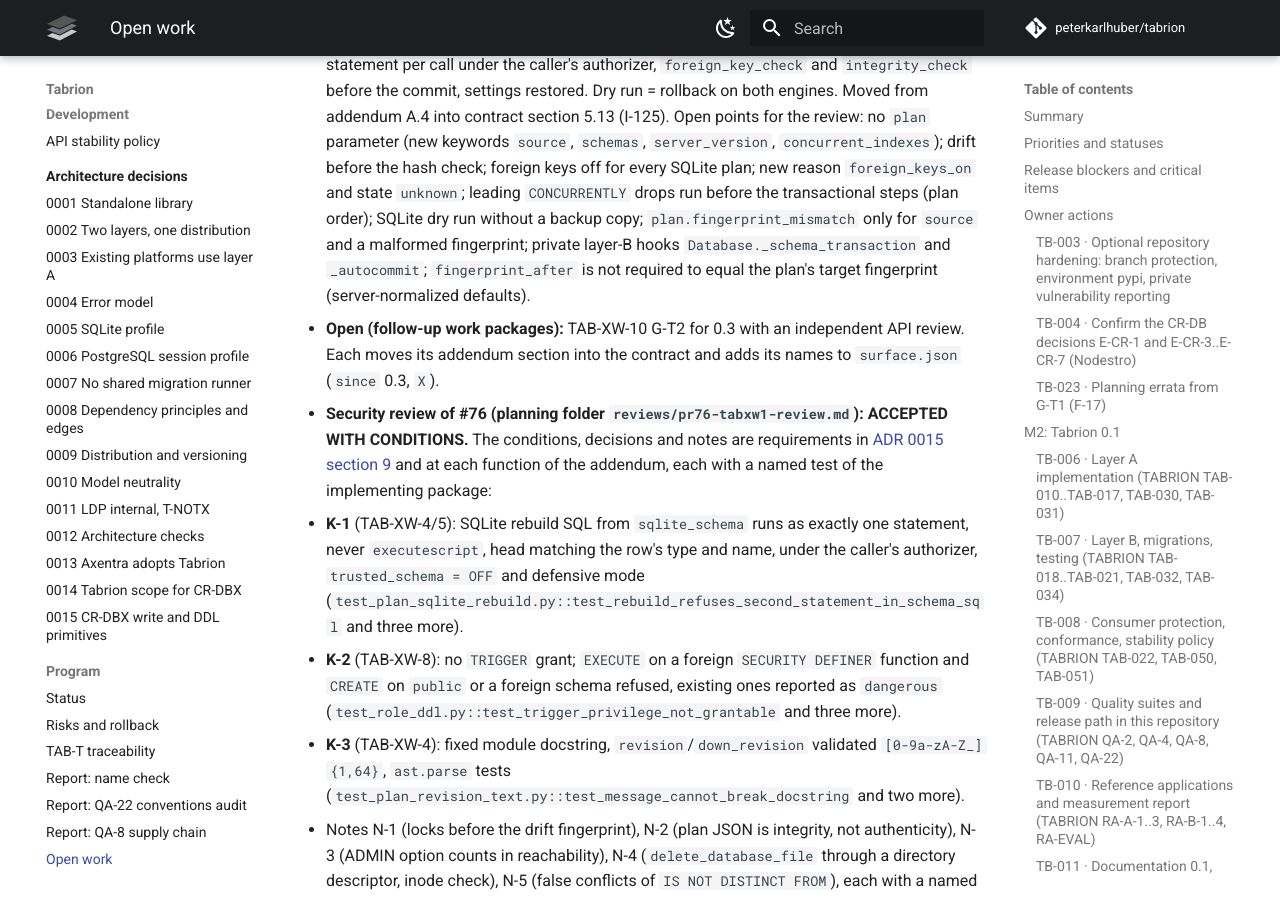
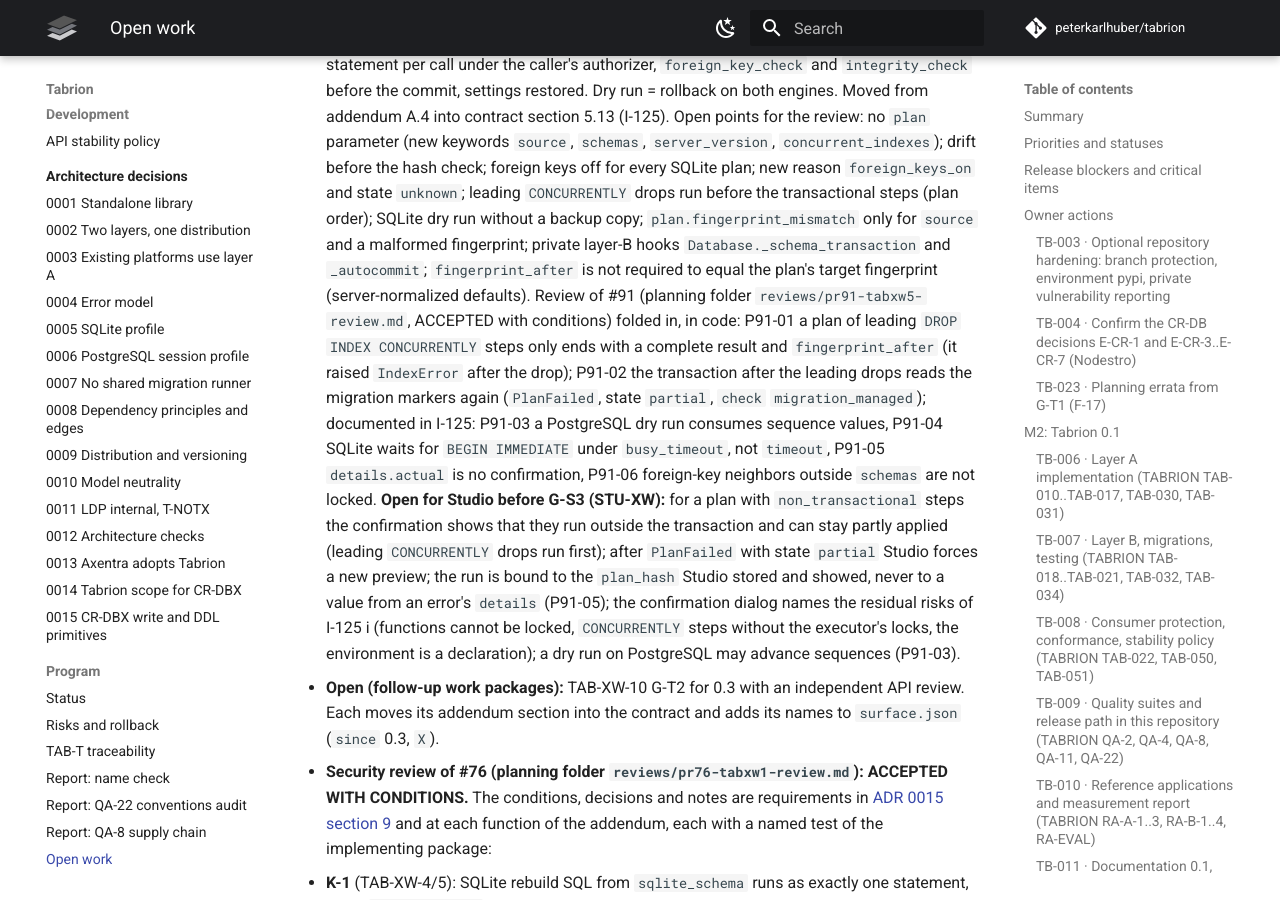
Before and after one commit to peterkarlhuber/tabrion, an MkDocs documentation site: the page built from docs/TODO.md, in a window 1280 px wide and 900 px high, scrolled down 26225 px. Built offline with MkDocs 1.6.1 and Material for MkDocs 9.7.7, drawn with Linux system fonts in a browser that asks for light colours; comment, search, counter and statistics services are not loaded.

Commit message:
TAB-XW-5: fold in the review of #91
P91-01: a plan of leading DROP INDEX CONCURRENTLY steps only no longer
calls run_rest with nothing left (IndexError after the drop); it ends
with a complete ExecutionResult and fingerprint_after. Regression tests
on PostgreSQL for drops only, creations only and both, each also as a
dry run.

P91-02: the transaction after the leading drops reads the migration
markers again and stops with PlanFailed (state partial, check
migration_managed, markers), with and without transactional steps.

P91-03..P91-06 documented in I-125 (dry run and sequences, busy_timeout
for BEGIN IMMEDIATE, details.actual is no confirmation, foreign-key
neighbors outside schemas); the guide notes the dry-run sequences and
the re-check after leading drops; TODO TB-149 records the Studio
obligations before G-S3; CHANGELOG and STATUS updated.

Co-Authored-By: Claude Opus 5.5 <noreply@anthropic.com>
Claude-Session: https://claude.ai/code/session_011tY7TC7Nu5VGro3DJGJcv8

```diff
--- a/docs/TODO.md
+++ b/docs/TODO.md
@@ -813,6 +813,18 @@ required (owner decision of 2026-11-08 11:26Z).
   order); SQLite dry run without a backup copy; `plan.fingerprint_mismatch` only for `source` and a malformed
   fingerprint; private layer-B hooks `Database._schema_transaction` and `_autocommit`; `fingerprint_after` is not
   required to equal the plan's target fingerprint (server-normalized defaults).
+  Review of #91 (planning folder `reviews/pr91-tabxw5-review.md`, ACCEPTED with conditions) folded in, in code:
+  P91-01 a plan of leading `DROP INDEX CONCURRENTLY` steps only ends with a complete result and `fingerprint_after`
+  (it raised `IndexError` after the drop); P91-02 the transaction after the leading drops reads the migration markers
+  again (`PlanFailed`, state `partial`, `check` `migration_managed`); documented in I-125: P91-03 a PostgreSQL dry
+  run consumes sequence values, P91-04 SQLite waits for `BEGIN IMMEDIATE` under `busy_timeout`, not `timeout`,
+  P91-05 `details.actual` is no confirmation, P91-06 foreign-key neighbors outside `schemas` are not locked.
+  **Open for Studio before G-S3 (STU-XW):** for a plan with `non_transactional` steps the confirmation shows that they
+  run outside the transaction and can stay partly applied (leading `CONCURRENTLY` drops run first); after
+  `PlanFailed` with state `partial` Studio forces a new preview; the run is bound to the `plan_hash` Studio stored and
+  showed, never to a value from an error's `details` (P91-05); the confirmation dialog names the residual risks of
+  I-125 i (functions cannot be locked, `CONCURRENTLY` steps without the executor's locks, the environment is a
+  declaration); a dry run on PostgreSQL may advance sequences (P91-03).
 - **Open (follow-up work packages):** TAB-XW-10 G-T2 for 0.3 with an independent API review. Each moves its addendum section into the contract and adds
   its names to `surface.json` (`since` 0.3, `X`).
 - **Security review of #76 (planning folder `reviews/pr76-tabxw1-review.md`): ACCEPTED WITH CONDITIONS.** The
```
Also changed, not shown: CHANGELOG.md (+3 -1 lines), docs/api/contract.md (+5 -5 lines), docs/guides/migrations.md (+6 -3 lines), docs/program/STATUS.md (+2 -1 lines), 2 other files.
